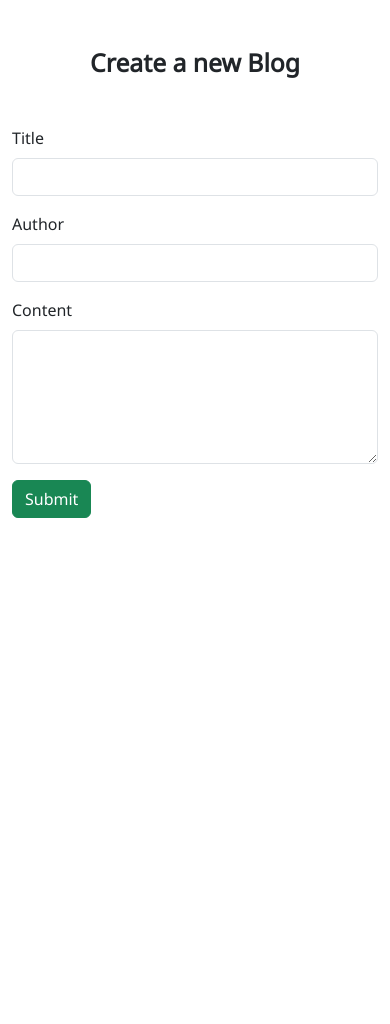
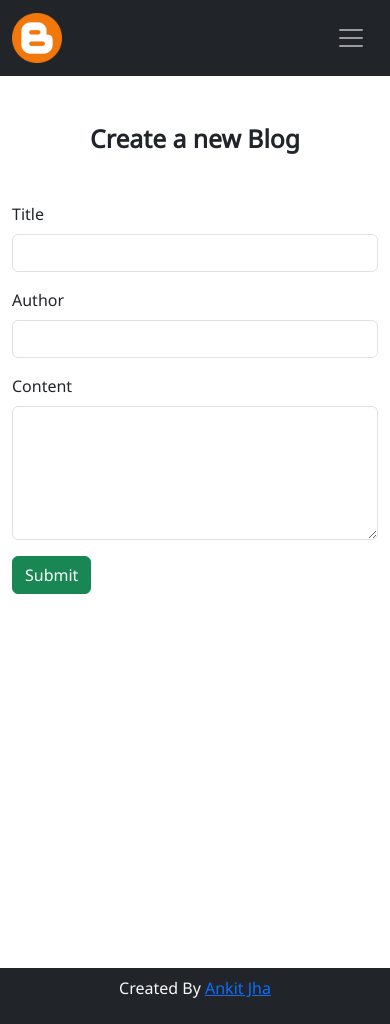
Before and after one commit to ankitjhagithub21/BlogWebsite-Backend, a website: page public/create.html in a window 390 px wide. Before the commit the page ends 844 px from the top, so only its background shows below. Drawn offline with nearby package versions, Linux system fonts and the light colour scheme; a web font is replaced by a local one.

Commit message:
added navigation

```diff
--- a/public/create.html
+++ b/public/create.html
@@ -10,6 +10,29 @@
 </head>
 
 <body>
+    <nav class="navbar navbar-dark bg-dark navbar-expand-lg">
+        <div class="container">
+            <a class="navbar-brand" href="/">
+                <img src="./img/blogger.png" alt="logo" class="logo">
+            </a>
+            <button class="navbar-toggler" type="button" data-bs-toggle="collapse"
+                data-bs-target="#navbarSupportedContent" aria-controls="navbarSupportedContent" aria-expanded="false"
+                aria-label="Toggle navigation">
+                <span class="navbar-toggler-icon"></span>
+            </button>
+            <div class="collapse navbar-collapse" id="navbarSupportedContent">
+                <ul class="navbar-nav ms-auto mb-2 mb-lg-0">
+                    <li class="nav-item">
+                        <a class="nav-link active" aria-current="page" href="/">Home</a>
+                    </li>
+
+
+                </ul>
+
+            </div>
+        </div>
+    </nav>
+    <section>
         <div class="container my-5">
             <h2 class="text-center mb-5 fw-bold">Create a new Blog</h2>
             <form id="my-form">
@@ -28,6 +51,11 @@
                 <button type="submit" class="btn btn-success">Submit</button>
             </form>
         </div>
+    </section>
+    <footer class="bg-dark text-light py-2">
+        <p class="text-center ">Created By <a href="https://ankitjha.vercel.app" target="_blank">Ankit Jha</a></p>
+    </footer>
+    <script src="https://cdn.jsdelivr.net/npm/bootstrap@5.3.2/dist/js/bootstrap.bundle.min.js"></script>
     <script src="js/create.js"></script>
 </body>
 
--- a/public/css/style.css
+++ b/public/css/style.css
@@ -3,6 +3,15 @@
 ::-webkit-scrollbar{
     display: none;
 }
+.navbar-toggler,
+.navbar-toggler:focus,
+.navbar-toggler:active,
+.navbar-toggler-icon:focus {
+    outline: none;
+    border: none;
+    box-shadow: none;
+}
+
 body{
     font-family: 'Noto Sans', sans-serif;
 }
@@ -26,3 +35,6 @@ header{
 section{
     min-height: 100vh;
 }
+.logo{
+    width: 50px;
+}
```
Also changed, not shown: public/readblog.html (+20 -0 lines), public/img/blogger.png (added). Lines whose indentation alone changed are shown as unchanged.
